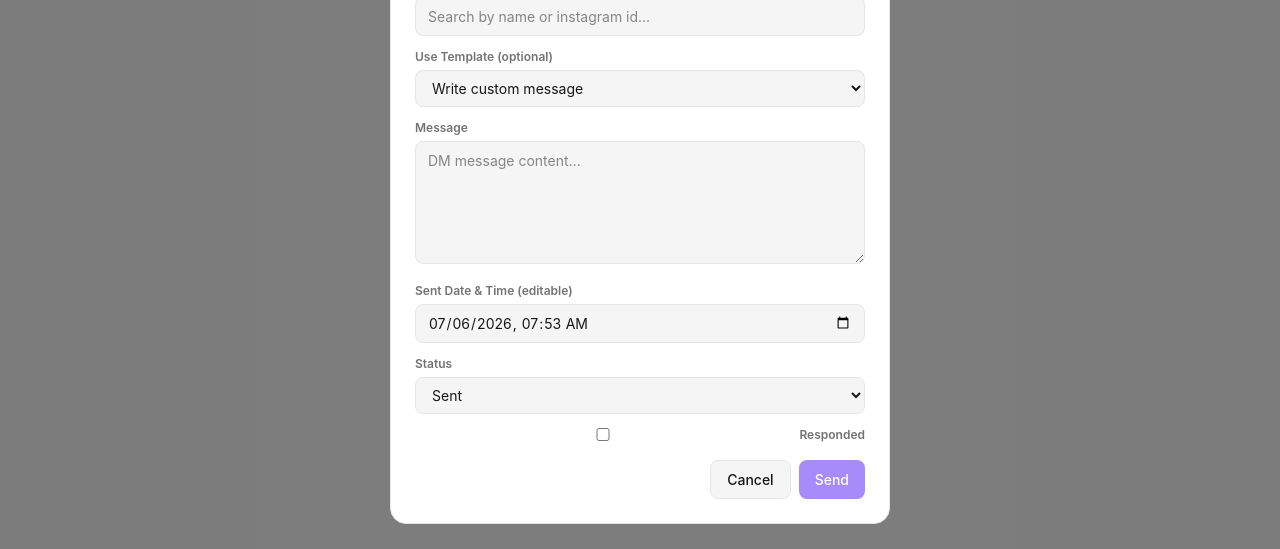
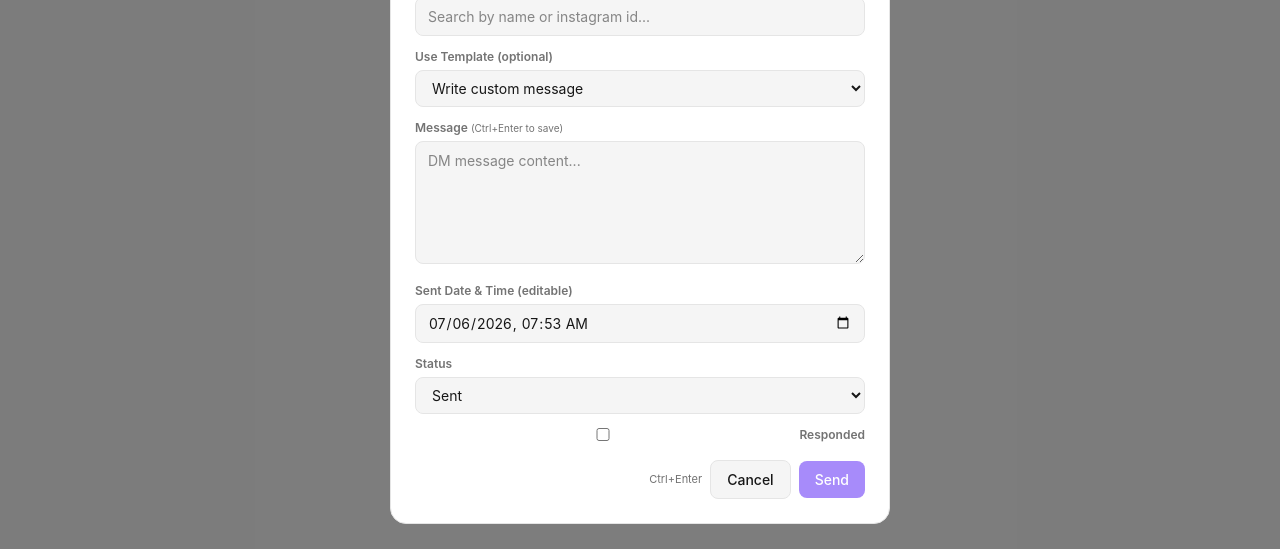
Before and after one commit to theikbhal/ugc-tracker, a Next.js app: page /dm-tracking in a window 1280 px wide. Both pictures are taken after a click on the button "+ New DM". Shown: the part 185-734 px from the top of the page. Built offline with nearby package versions, Linux system fonts and the light colour scheme.

Commit message:
feat: DM form refresh template button, Ctrl+Enter to save, hint labels

```diff
--- a/src/app/dm-tracking/page.tsx
+++ b/src/app/dm-tracking/page.tsx
@@ -330,10 +330,15 @@ export default function DMTrackingPage() {
 
               <div>
                 <label style={{ fontSize: '12px', fontWeight: '600', color: 'var(--text-muted)', display: 'block', marginBottom: '4px' }}>Use Template (optional)</label>
-                <select value={form.template_id} onChange={e => setForm(f => ({ ...f, template_id: e.target.value }))}>
-                  <option value="">Write custom message</option>
-                  {templates.map(t => <option key={t.id} value={t.id}>{t.name}</option>)}
-                </select>
+                <div style={{ display: 'flex', gap: '6px' }}>
+                  <select value={form.template_id} onChange={e => setForm(f => ({ ...f, template_id: e.target.value }))} style={{ flex: 1 }}>
+                    <option value="">Write custom message</option>
+                    {templates.map(t => <option key={t.id} value={t.id}>{t.name}</option>)}
+                  </select>
+                  {selectedTemplate && selectedCreator && (
+                    <button className="btn-secondary btn-sm" onClick={() => setForm(f => ({ ...f }))} title="Refresh preview">Refresh</button>
+                  )}
+                </div>
               </div>
 
               {selectedTemplate && selectedCreator && (
@@ -345,9 +350,16 @@ export default function DMTrackingPage() {
 
               <div>
                 <label style={{ fontSize: '12px', fontWeight: '600', color: 'var(--text-muted)', display: 'block', marginBottom: '4px' }}>
-                  {selectedTemplate ? 'Message (auto-filled from template)' : 'Message'}
+                  {selectedTemplate ? 'Message (auto-filled from template)' : 'Message'} <span style={{ fontWeight: '400', fontSize: '10px' }}>(Ctrl+Enter to save)</span>
                 </label>
-                <textarea rows={5} placeholder="DM message content..." value={selectedTemplate && selectedCreator ? previewMessage : form.message} onChange={e => setForm(f => ({ ...f, message: e.target.value }))} readOnly={!!selectedTemplate && !!selectedCreator} />
+                <textarea
+                  rows={5}
+                  placeholder="DM message content..."
+                  value={selectedTemplate && selectedCreator ? previewMessage : form.message}
+                  onChange={e => setForm(f => ({ ...f, message: e.target.value }))}
+                  onKeyDown={e => { if (e.ctrlKey && e.key === 'Enter') { e.preventDefault(); handleSave(); } }}
+                  readOnly={!!selectedTemplate && !!selectedCreator}
+                />
               </div>
 
               <div>
@@ -380,7 +392,8 @@ export default function DMTrackingPage() {
                 </div>
               )}
 
-              <div style={{ display: 'flex', gap: '8px', justifyContent: 'flex-end' }}>
+              <div style={{ display: 'flex', gap: '8px', justifyContent: 'flex-end', alignItems: 'center' }}>
+                <span style={{ fontSize: '11px', color: 'var(--text-muted)' }}>Ctrl+Enter</span>
                 <button className="btn-secondary" onClick={() => { setShowAdd(false); setEditMsg(null); }}>Cancel</button>
                 <button className="btn-primary" disabled={!form.creator_id} onClick={handleSave}>{editMsg ? 'Update' : 'Send'}</button>
               </div>
```
